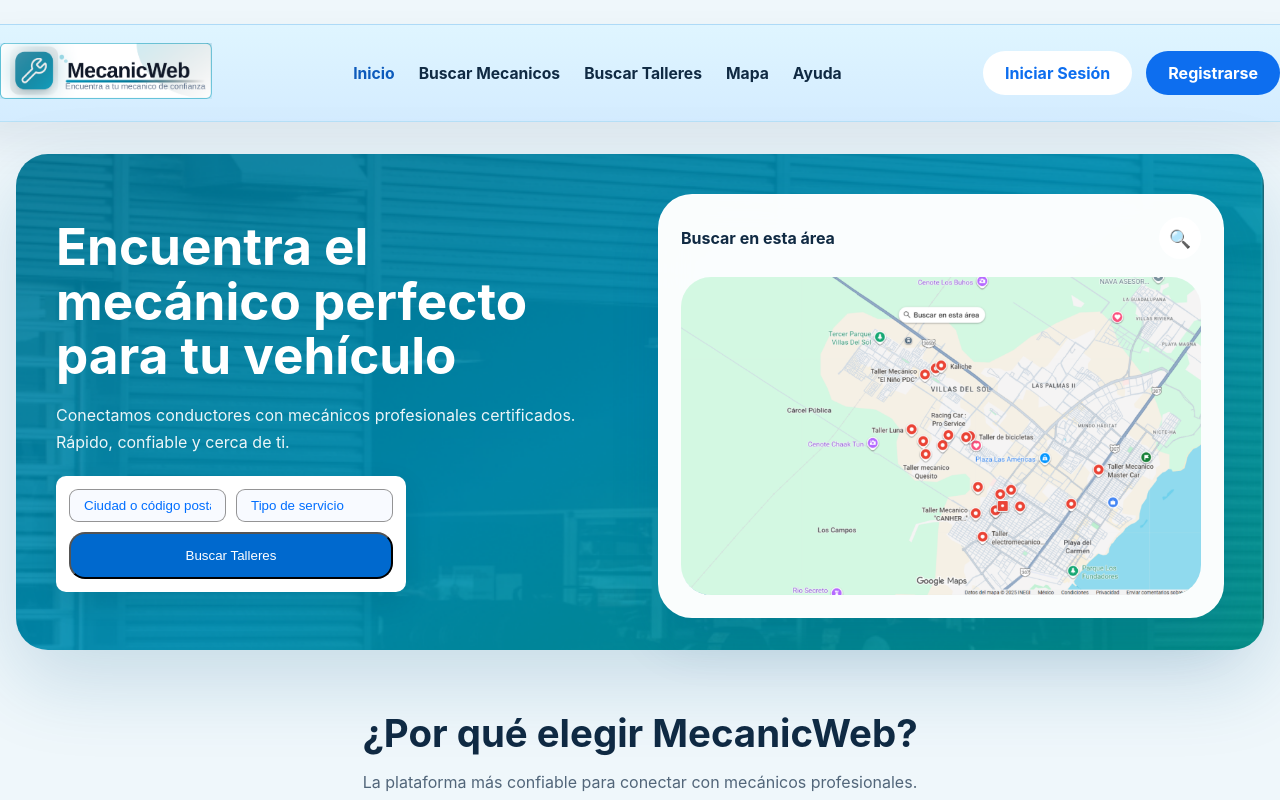
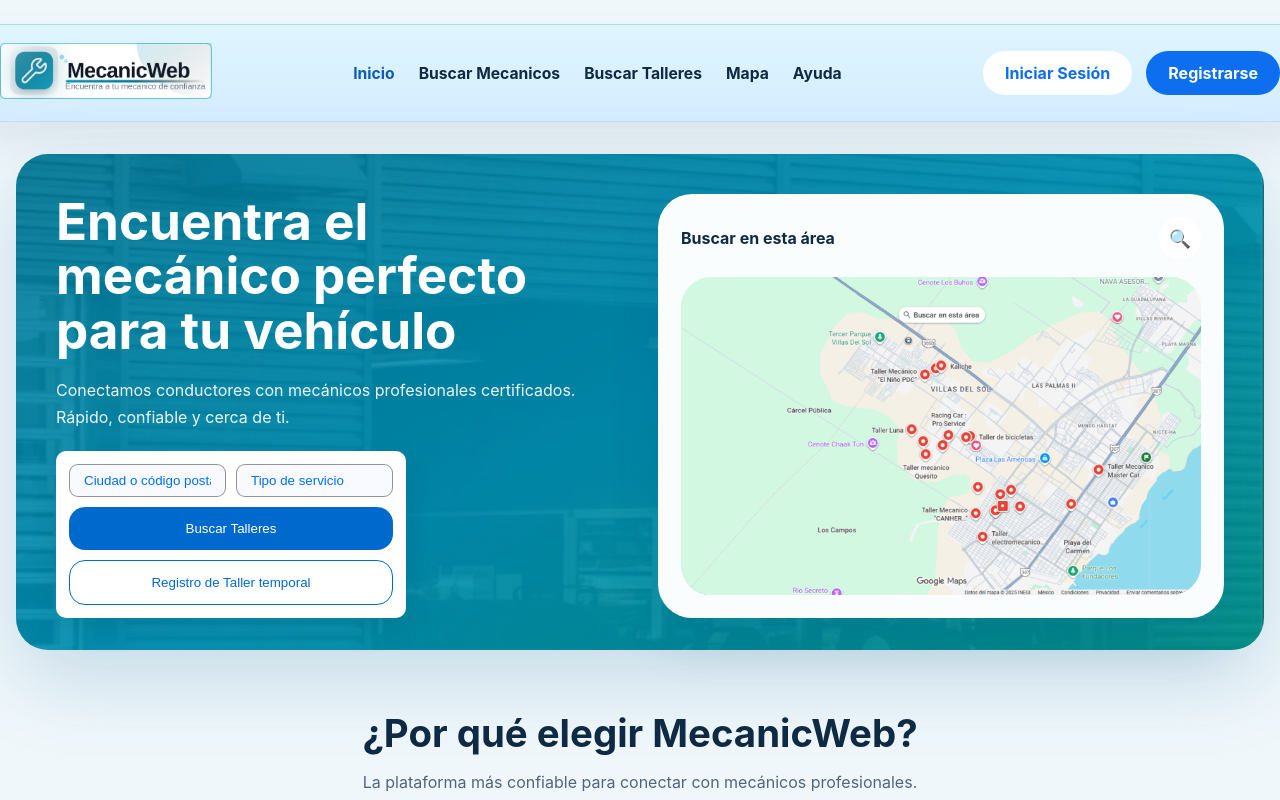
Before and after one commit to 2402045-crypto/Joss, a Vue app: page / in a window 1280 px wide. Shown: the top 800 px of the page. Built offline with nearby package versions, Linux system fonts and the light colour scheme.

Commit message:
boton temporal

```diff
--- a/src/components/LandingPage.vue
+++ b/src/components/LandingPage.vue
@@ -11,6 +11,9 @@
         <input type="text" placeholder="Tipo de servicio" />
       </div>
         <button type="button">Buscar Talleres</button>
+        <button type="button" class="taller-button" @click="goTo('/taller-register')">
+          Registro de Taller temporal
+        </button>
     </div>
 
       </div>
@@ -199,12 +202,15 @@
   background: #0069ce;
   color: white;
   border-radius: 16px;
+  border: none;
+  cursor: pointer;
   box-sizing: border-box;
 }
 
 .search-card .taller-button {
   background: white;
   color: #0069ce;
+  border: 1px solid #0069ce;
 }
 
 .search-card input::placeholder {
```
